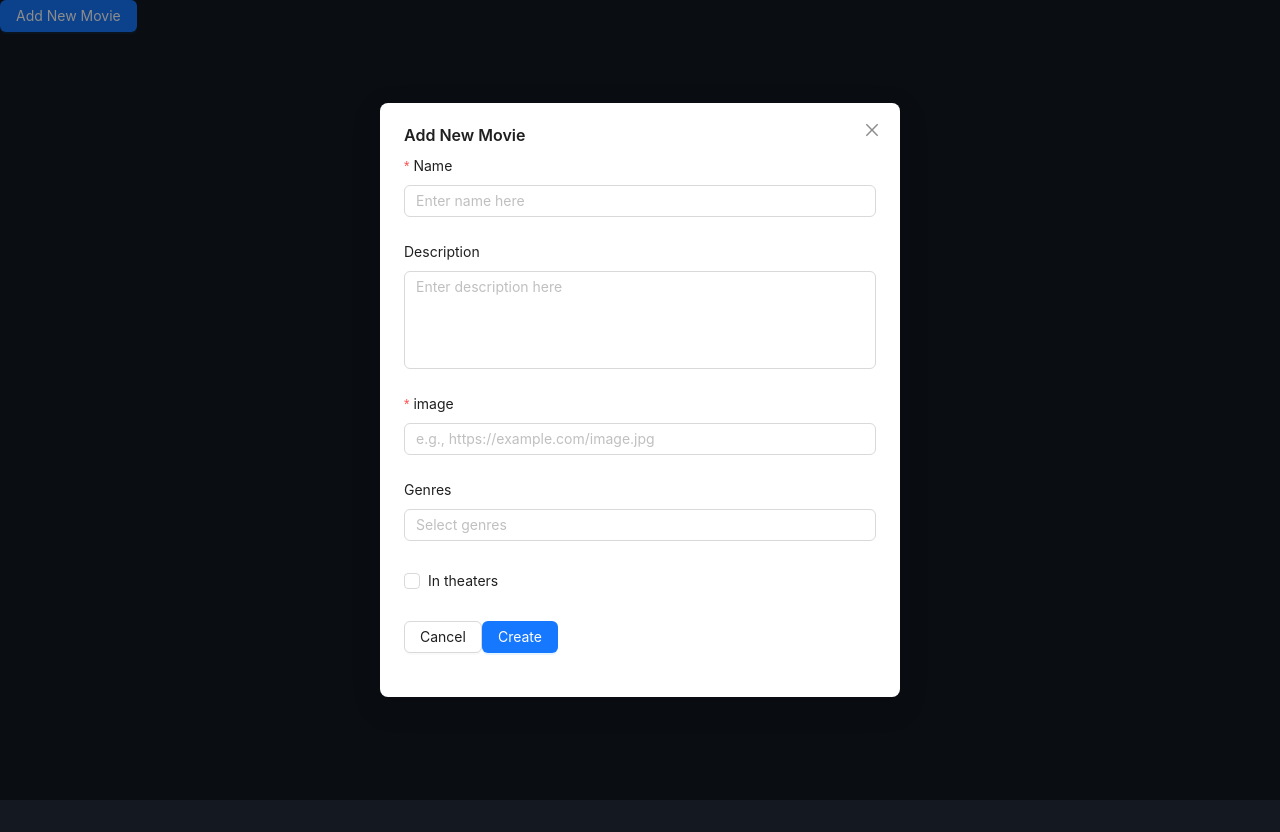
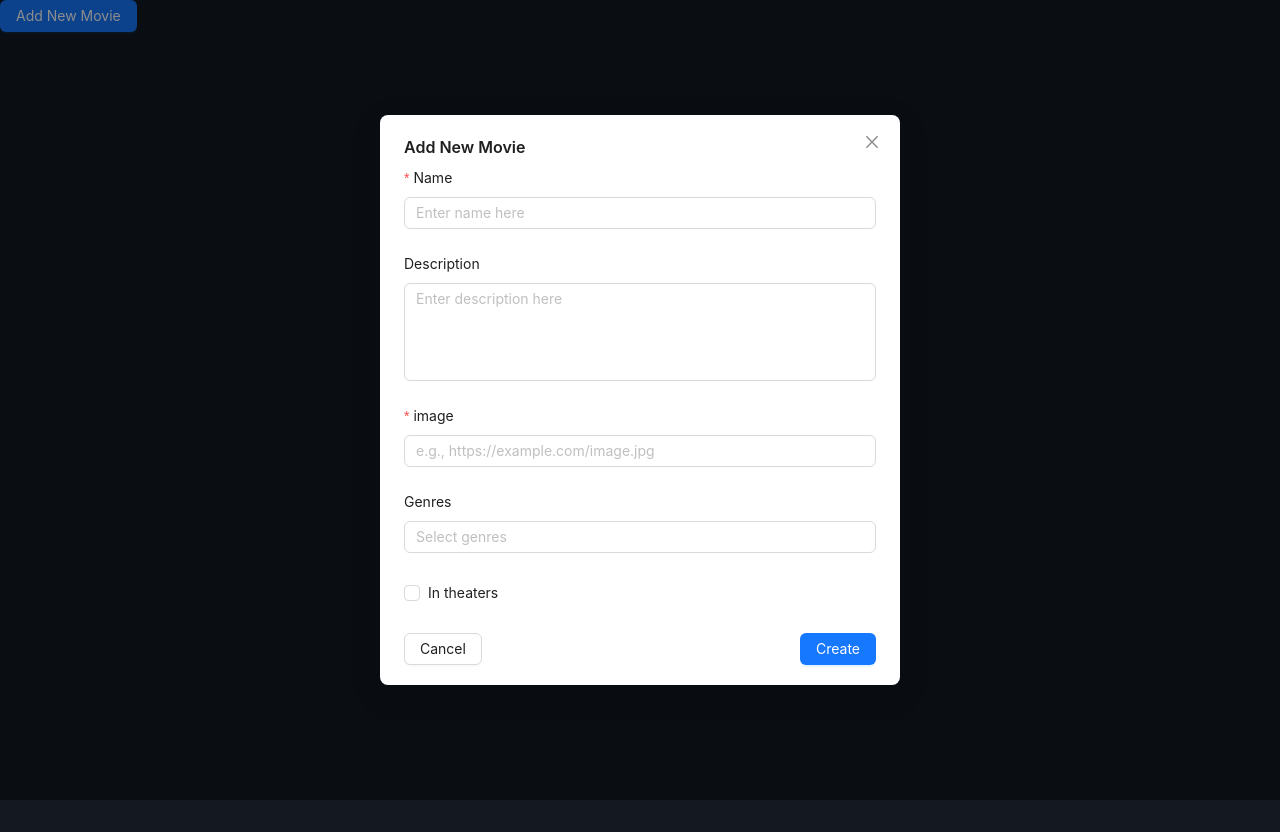
Before and after one commit to AhmedSholah/vue-task-frontend, a Vue app: page / in a window 1280 px wide. Both pictures are taken after a click on the button "Add New Movie". Built offline with nearby package versions, Linux system fonts and the light colour scheme; the HTML template or start-up script is replaced by a standard one.

Commit message:
Improve layout of action buttons in AddMovieModal for better alignment

```diff
--- a/src/components/Header/components/AddMovieModal.vue
+++ b/src/components/Header/components/AddMovieModal.vue
@@ -75,16 +75,14 @@ const props = defineProps<Props>();
         </a-checkbox>
       </a-form-item>
 
-      <a-form-item>
-        <a-button key="back" @click="handleCancel">Cancel</a-button>
-        <a-button
-          key="submit"
-          type="primary"
-          html-type="submit"
-          :loading="false"
+      <!-- <a-form-item style="margin-bottom: 0 !important"> -->
+      <div style="display: flex; justify-content: space-between">
+        <a-button @click="handleCancel">Cancel</a-button>
+        <a-button type="primary" html-type="submit" :loading="false"
           >Create</a-button
         >
-      </a-form-item>
+      </div>
+      <!-- </a-form-item> -->
     </a-form>
   </a-modal>
 </template>
```
